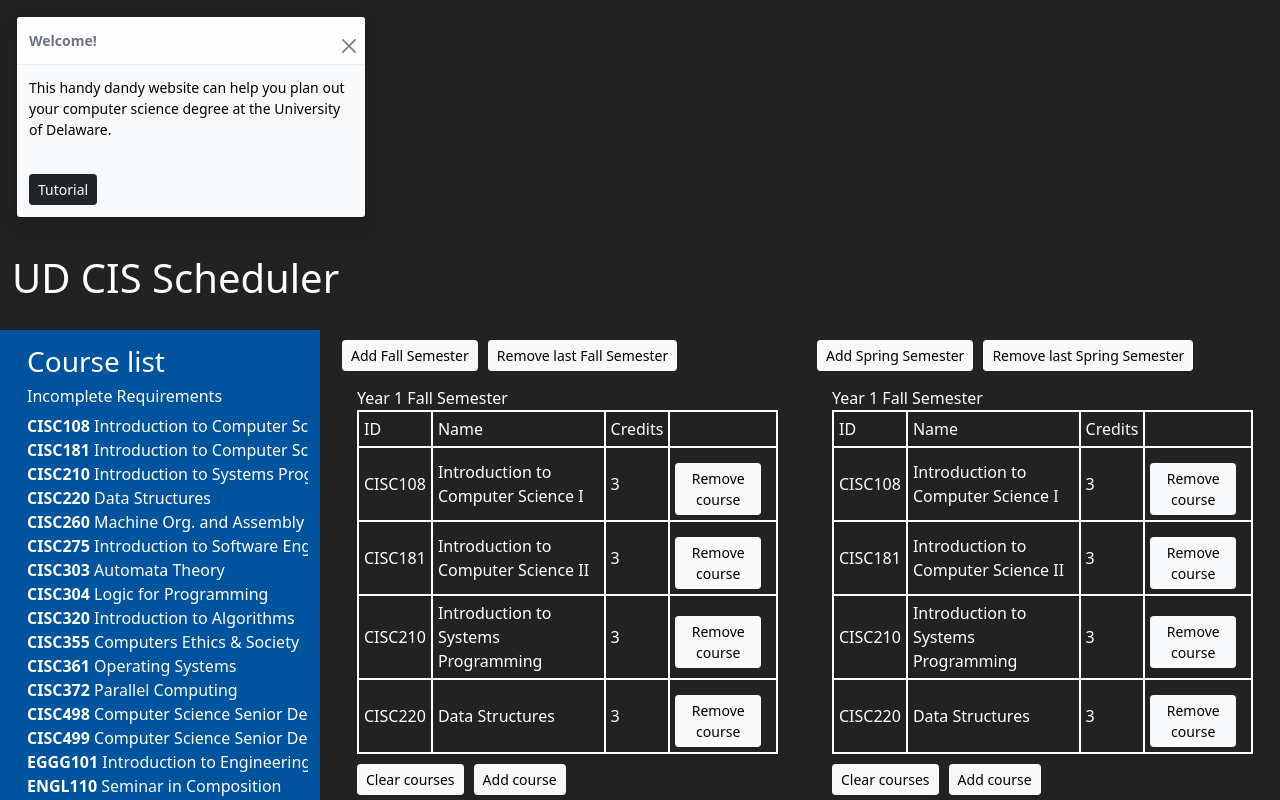
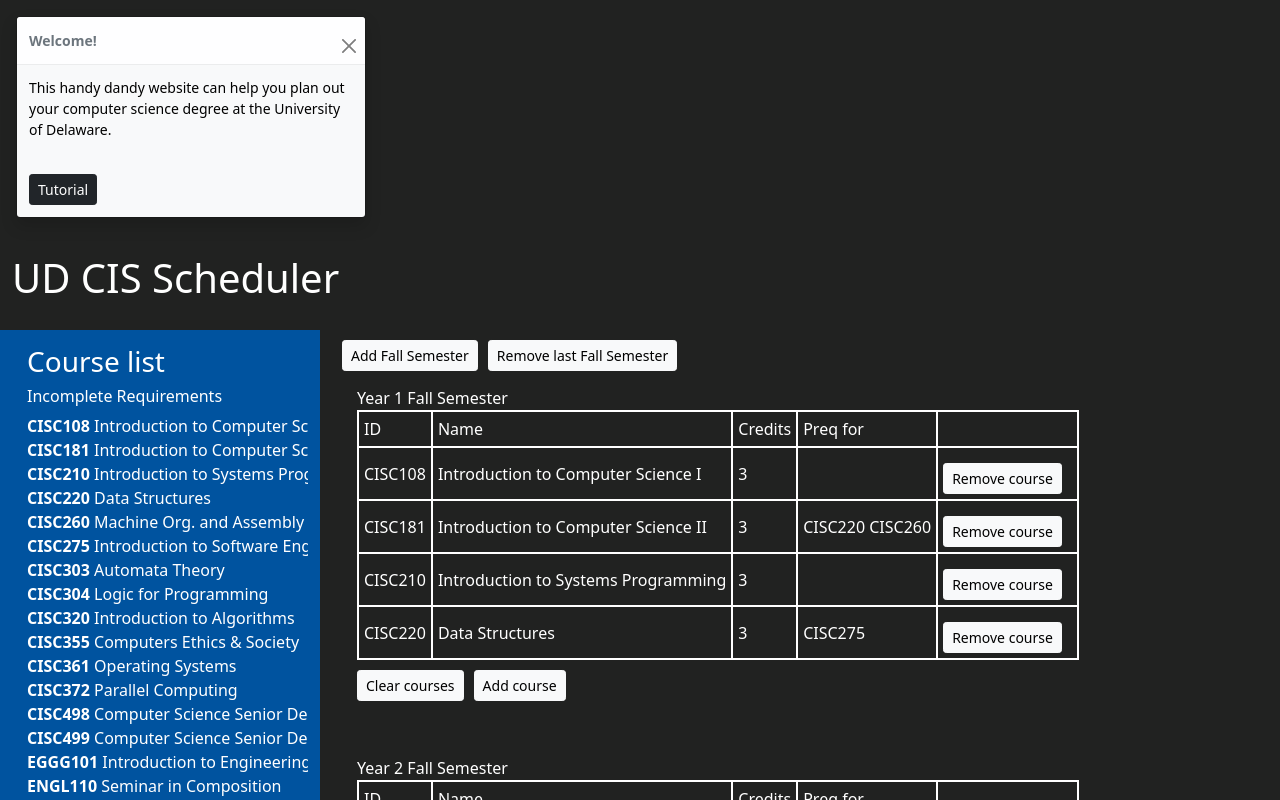
Before and after one commit to mnawar27/ud-cis-scheduler-team-7, a React (Create React App) app: page / in a window 1280 px wide. Shown: the top 800 px of the page. Built offline with nearby package versions, Linux system fonts and the light colour scheme.

Commit message:
update semester table to display prereqs

```diff
--- a/src/Components/Semester.tsx
+++ b/src/Components/Semester.tsx
@@ -2,6 +2,7 @@
 import { Button } from "react-bootstrap";
 import Course from "../Interfaces/Course";
 import {AddCourseMenu} from "./AddCourseMenu";
+import COURSES from "../Assets/courses.json";
 
 export function Semester(props:{courses:Course[];year:number;season:string;setCurrentCourses:(arg0:Course[])=>void}): JSX.Element{
     const [popup,setPopup]=useState(false);
@@ -29,14 +30,25 @@
                 <td>ID</td>
                 <td>Name</td>
                 <td>Credits</td>
+                <td>Preq for</td>
 
             </tr>
             {courses.slice().map((Course,i)=> {
+                const prereqs:string[]=[];
+                for(let i=0;i<COURSES.length;i++){
+                    if(COURSES[i].prereq==Course.name){
+                        prereqs.push(COURSES[i].name);
+                    }
+                }
                 return (
                     <tr key={i}>
                         <td scope="col">{Course.name}</td>
                         <td scope="col">{Course.description}</td>
                         <td scope="col">{Course.credits}</td>
+                        <td scope="col">{prereqs.map((i)=>{
+                            return i+"\n";
+                        }
+                        )}</td>
                         <td scope="col"><button className="btn btn-light btn-sm" onClick={()=>removeCourse(Course)}>Remove course</button></td>
 
                     </tr>
```
